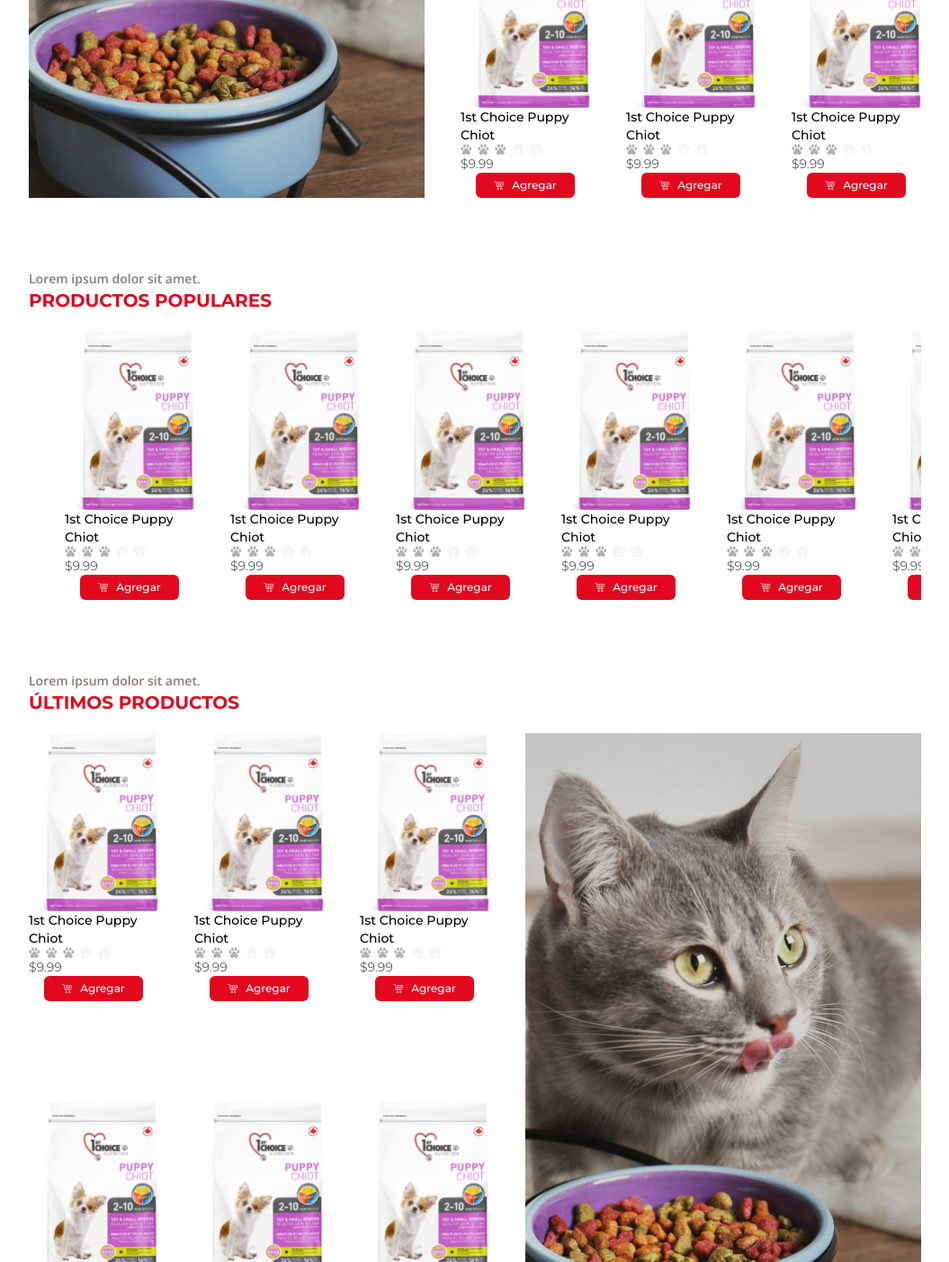
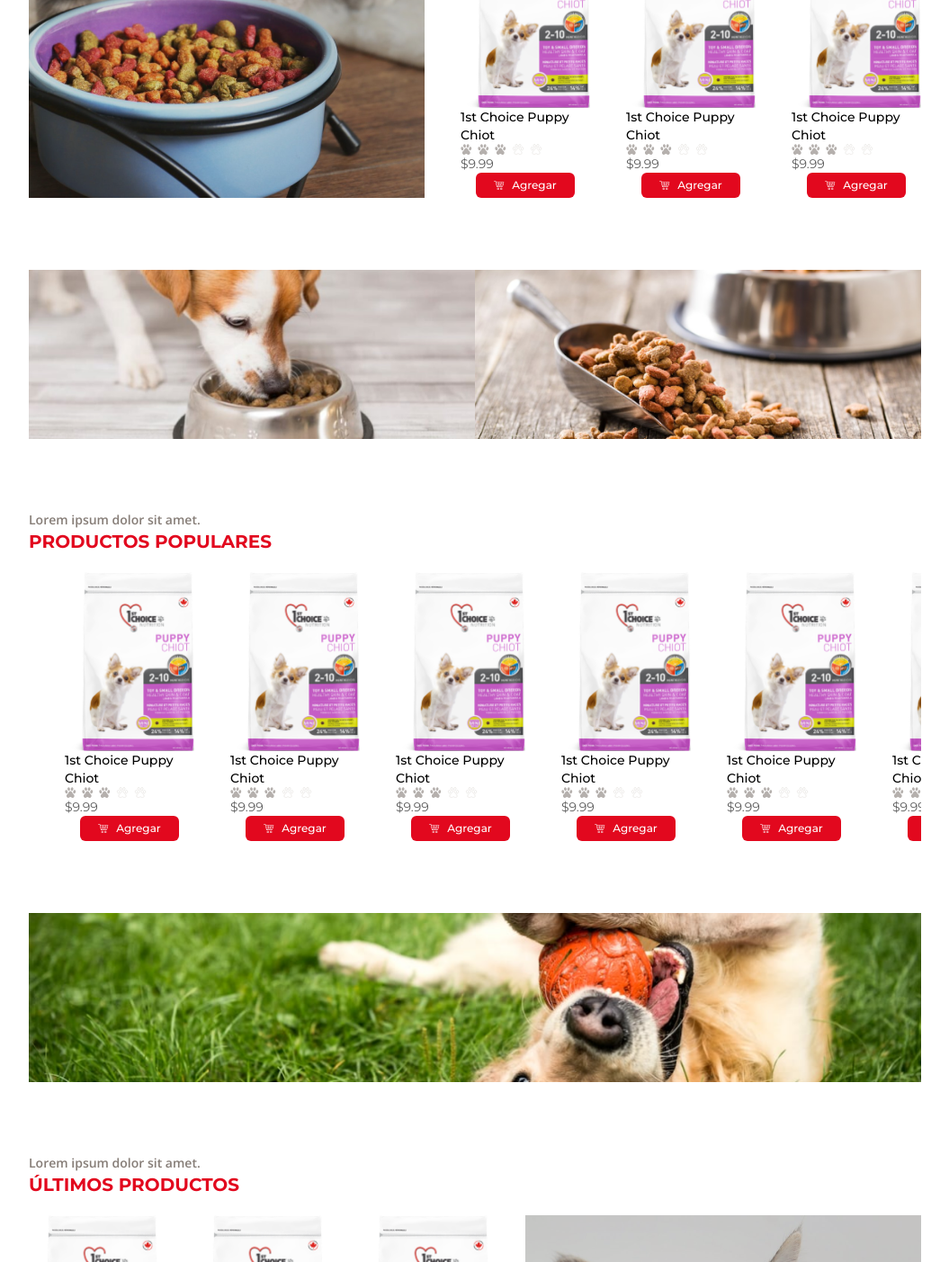
Before and after one commit to danielmoret/maxipet-landing, a Next.js app: page / in a window 1280 px wide. Shown: the part 1657-3060 px from the top of the page at 90% size, without its empty margins (112-1167 px from the left). Built offline with nearby package versions, Linux system fonts and the light colour scheme.

Commit message:
feat: add ad banner

```diff
--- /dev/null
+++ b/components/Ads.tsx
@@ -0,0 +1,14 @@
+interface AdsProps {
+  img: {
+    src: string;
+  };
+  alt: string;
+}
+
+const Ads = ({ img, alt }: AdsProps) => (
+  <section className="px-5 lg:px-36 mt-20">
+    <img src={img.src} alt={alt} className="w-full" />
+  </section>
+);
+
+export default Ads;
--- a/pages/index.tsx
+++ b/pages/index.tsx
@@ -3,7 +3,10 @@
 import Banner from '../components/Banner';
 import Categories from '../components/Categories';
 import Products from '../components/Products';
+import Ads from '../components/Ads';
 import cat from '../public/images/products/cat.png';
+import ad1 from '../public/images/ads/ad1.png';
+import ad2 from '../public/images/ads/ad2.png';
 
 function HomePage() {
   return (
@@ -17,7 +20,9 @@
         img={cat.src}
         alt="gato"
       />
+      <Ads img={ad1} alt="comida de perro" />
       <Products title="productos populares" reverse={false} />
+      <Ads img={ad2} alt="perro jugando" />
       <Products title="últimos productos" reverse img={cat.src} alt="gato" />
     </div>
   );
```
Also changed, not shown: public/images/ads/ad1.png (added), public/images/ads/ad2.png (added).
